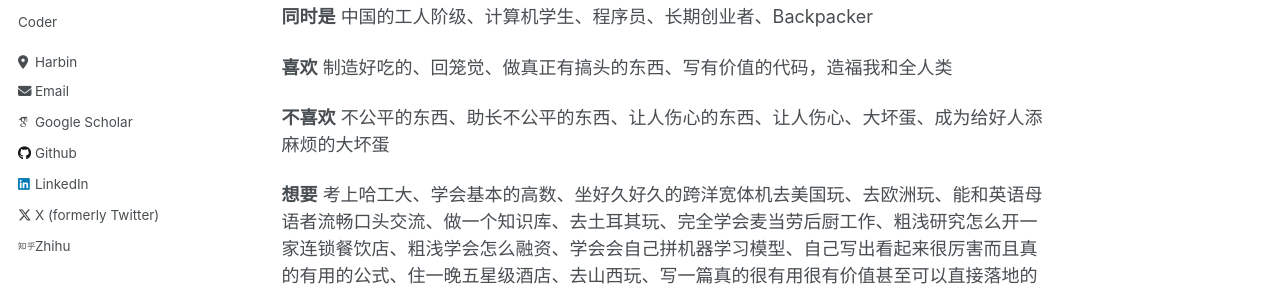
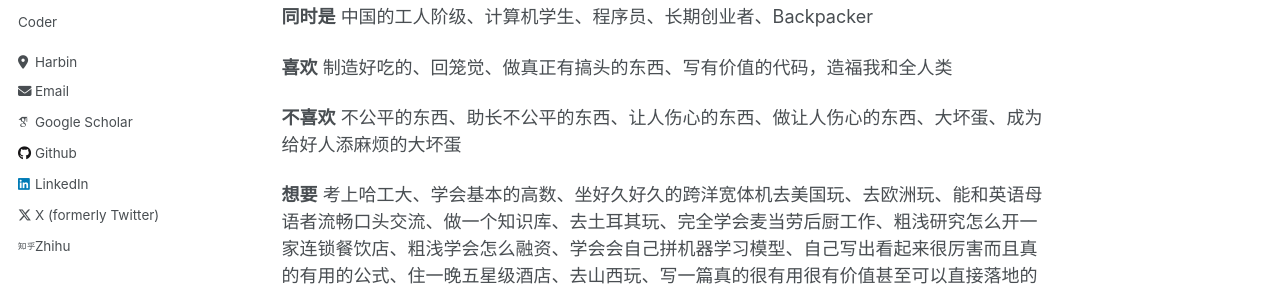
Before and after one commit to mcxiaoxiao/mcxiaoxiao.github.io, a Jekyll site: the page built from _pages/about.md, in a window 1280 px wide and 1101 px high. Shown: the part 344-635 px from the top of the window. Built offline with Jekyll 4.4.1, drawn with Linux system fonts in a browser that asks for light colours; some web fonts are replaced.

Commit message:
Update about.md

```diff
--- a/_pages/about.md
+++ b/_pages/about.md
@@ -20,6 +20,6 @@ redirect_from:
 
 **喜欢** 制造好吃的、回笼觉、做真正有搞头的东西、写有价值的代码，造福我和全人类
 
-**不喜欢** 不公平的东西、助长不公平的东西、让人伤心的东西、让人伤心、大坏蛋、成为给好人添麻烦的大坏蛋
+**不喜欢** 不公平的东西、助长不公平的东西、让人伤心的东西、做让人伤心的东西、大坏蛋、成为给好人添麻烦的大坏蛋
 
 **想要** 考上哈工大、学会基本的高数、坐好久好久的跨洋宽体机去美国玩、去欧洲玩、能和英语母语者流畅口头交流、做一个知识库、去土耳其玩、完全学会麦当劳后厨工作、粗浅研究怎么开一家连锁餐饮店、粗浅学会怎么融资、学会会自己拼机器学习模型、自己写出看起来很厉害而且真的有用的公式、住一晚五星级酒店、去山西玩、写一篇真的很有用很有价值甚至可以直接落地的论文、带家人朋友出去玩、睡一个24小时的大觉
```
